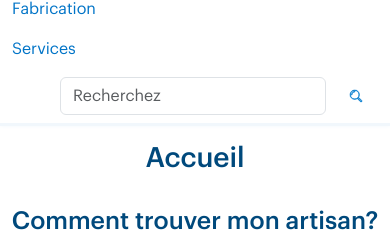
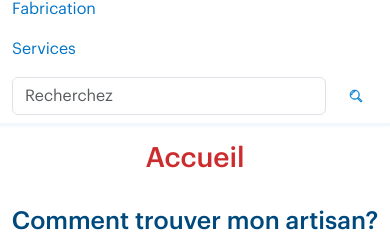
Before and after one commit to BenjCaro/Trouve-ton-artisan, a React (Create React App) app in the folder client/: page / in a window 390 px wide. Both pictures are taken after a click on the button "Toggle navigation". Shown: the part 194-426 px from the top of the page. Built offline with nearby package versions, Linux system fonts and the light colour scheme; no server answers.

Commit message:
mise en place barre de recherche, creation composant searchBar et mise en fonction + ajustement responsivité

```diff
--- a/client/src/components/Header.js
+++ b/client/src/components/Header.js
@@ -6,7 +6,7 @@ import Banniere from './Banniere';
 const Header = () => {
     return (
         <>
-        <header>
+        <header className=''>
             <Navbar/>
             <Banniere/>
         </header>
--- a/client/src/components/Navbar.js
+++ b/client/src/components/Navbar.js
@@ -1,7 +1,8 @@
 import logo from '../assets/logo/Logo.png';
-import search from '../assets/logo/search-blue.svg';
+// import search from '../assets/logo/search-blue.svg';
 import '../assets/css/Header.scss';
 import { NavLink } from "react-router-dom";
+import SearchBar from './searchBar';
 
 
 const Navbar = () => {
@@ -28,12 +29,7 @@ const Navbar = () => {
                     <NavLink className="nav-link menu-link" to="/categorie/services">Services</NavLink>
                 </li>
             </ul>
-            <form className="d-flex " role="search">
-                <input className="form-control ms-5 me-2" type="search" placeholder="Recherchez" aria-label="Search"/>
-                <button className="btn" type="submit">
-                    <img src={search}/>
-                </button>
-            </form>
+            <SearchBar/>
             </div>
         </div>
     </nav>
--- /dev/null
+++ b/client/src/components/searchBar.js
@@ -0,0 +1,40 @@
+import search from '../assets/logo/search-blue.svg';
+import '../assets/css/Header.scss';
+import {useState} from 'react';
+import {useNavigate} from 'react-router-dom';
+
+const SearchBar = () => {
+
+
+    const [nom, setNom] = useState('');
+    const navigate = useNavigate();
+
+    const handleSubmit = async (e) => {
+        e.preventDefault();
+
+        const res = await fetch (`/api/search?nom=${encodeURIComponent(nom)}`); // api/search?nom=Leala correspond à req.query.nom
+        const artisan = await res.json();
+
+        navigate(`/artisan/${artisan.id}`);
+
+
+    };
+
+
+
+
+
+
+
+    return (
+            <form className="d-flex" role="search" onSubmit={handleSubmit}>
+                            <input className="form-control ms-lg-0  ms-xl-5 me-2" value={nom} onChange={e => setNom(e.target.value)} type="search" placeholder="Recherchez" aria-label="Search"/>
+                            <button className="btn" type="submit">
+                                <img src={search}/>
+                            </button>
+                        </form>
+    )
+};
+
+
+export default SearchBar;
--- a/client/src/index.scss
+++ b/client/src/index.scss
@@ -3,7 +3,7 @@ body {
 }
 
 .main-title {
-    color: #00497C;
+    color: #cd2c2e;
 }
 
 .secondary-title {
@@ -20,7 +20,7 @@ section {
     margin-top: 2em;
 }
 .section-title {
-    color: #00497C;
+    color:#00497C;
 }
 
 .text-description {
@@ -65,9 +65,8 @@ section {
 
 
 
-
 .top-card:hover {
-    background-color: #cd2c2e;
+    background-color:#00497C;
     transform: scale(1.1);
 
 }
```
